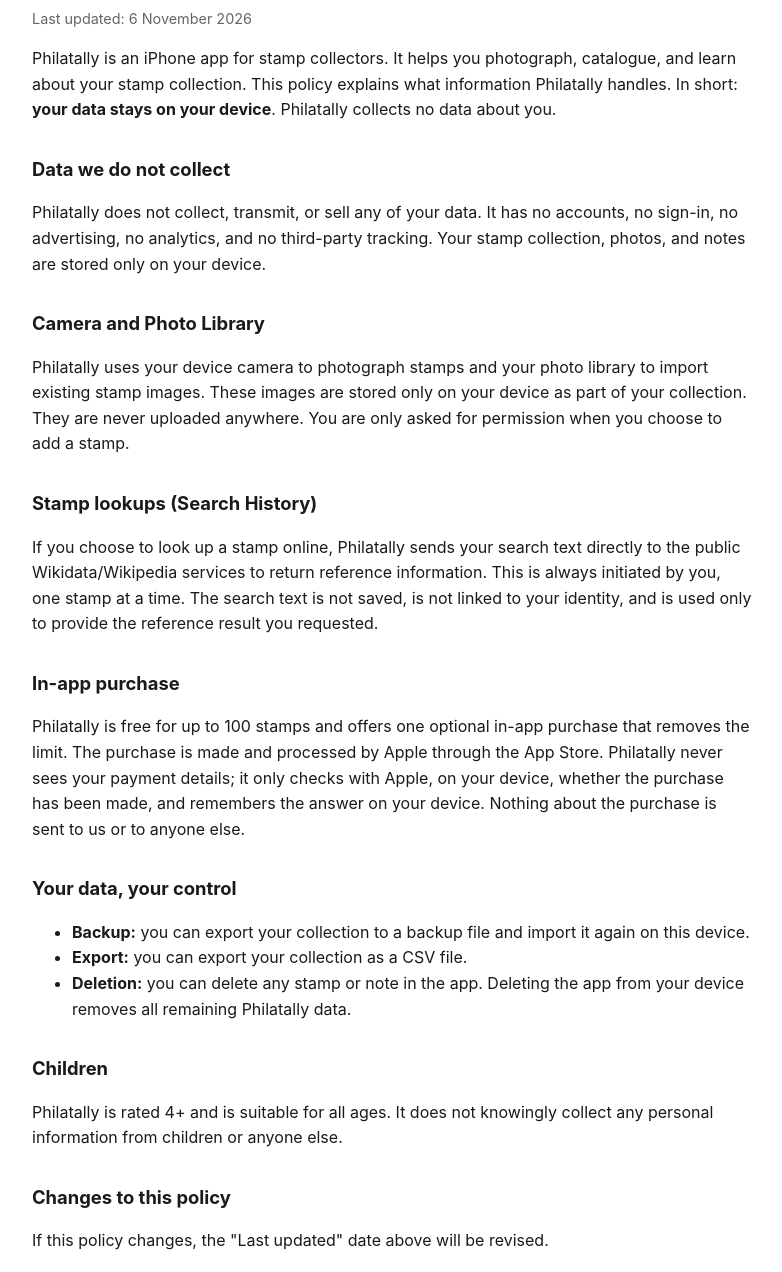
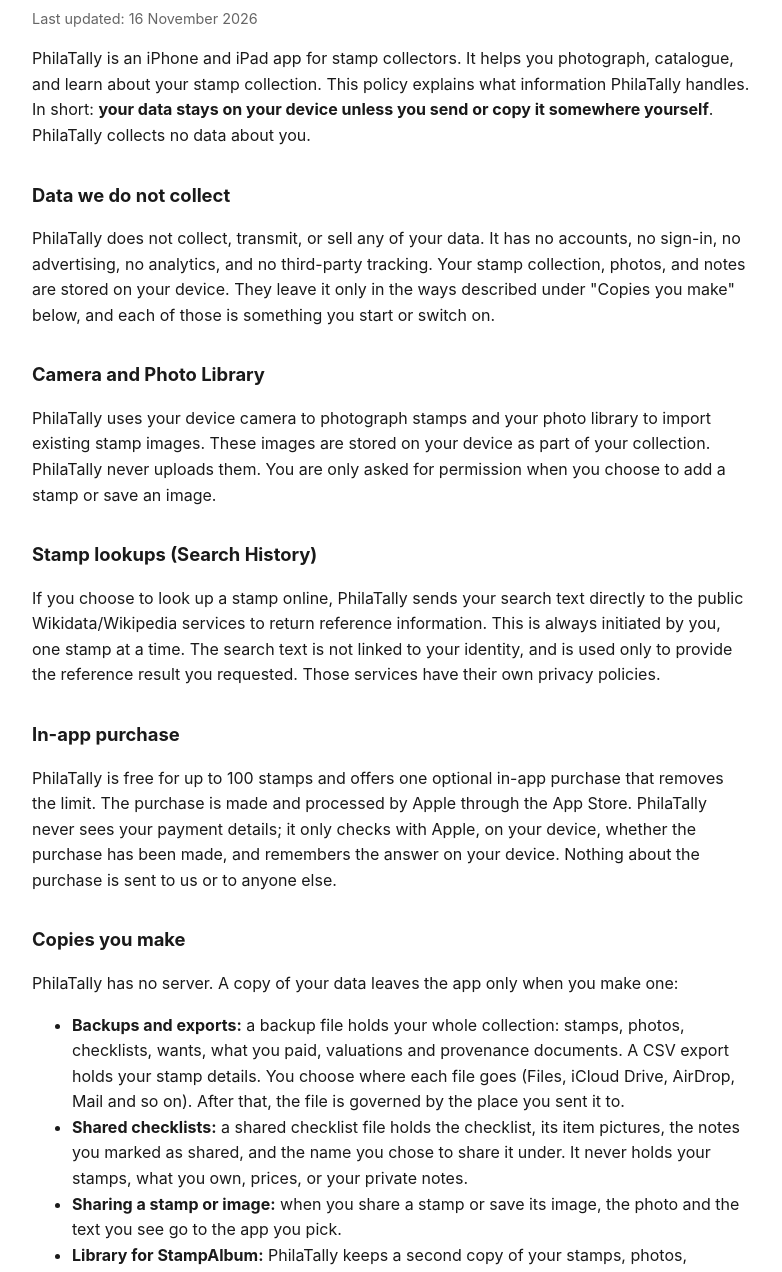
Before and after one commit to jsganesh/philatally-privacy, a plain HTML site: page index.html in a window 1280 px wide. Shown: the part 100-1372 px from the top of the page, without its empty margins (248-1030 px from the left). Drawn offline with Linux system fonts and the light colour scheme.

Commit message:
Privacy policy and support page: 16 Nov 2026 versions
Copied from the app repository (docs/privacy.html, docs/support.html at
c68e675). The policy now covers backups and exports, shared checklists,
sharing a stamp and the Library for StampAlbum folder. The support page
uses the Tools paths. The name is PhilaTally throughout.

Co-Authored-By: Claude Fable 5.2 <noreply@anthropic.com>

```diff
--- a/index.html
+++ b/index.html
@@ -3,7 +3,7 @@
 <head>
   <meta charset="utf-8">
   <meta name="viewport" content="width=device-width, initial-scale=1">
-  <title>Philatally Privacy Policy</title>
+  <title>PhilaTally Privacy Policy</title>
   <style>
     body {
       font-family: -apple-system, BlinkMacSystemFont, "Segoe UI", Helvetica, Arial, sans-serif;
@@ -20,52 +20,85 @@
   </style>
 </head>
 <body>
-  <h1>Philatally Privacy Policy</h1>
-  <p class="updated">Last updated: 6 November 2026</p>
+  <h1>PhilaTally Privacy Policy</h1>
+  <p class="updated">Last updated: 16 November 2026</p>
 
-  <p>Philatally is an iPhone app for stamp collectors. It helps you photograph,
+  <p>PhilaTally is an iPhone and iPad app for stamp collectors. It helps you photograph,
   catalogue, and learn about your stamp collection. This policy explains what
-  information Philatally handles. In short: <strong>your data stays on your
-  device</strong>. Philatally collects no data about you.</p>
+  information PhilaTally handles. In short: <strong>your data stays on your
+  device unless you send or copy it somewhere yourself</strong>. PhilaTally
+  collects no data about you.</p>
 
   <h2>Data we do not collect</h2>
-  <p>Philatally does not collect, transmit, or sell any of your data. It has
+  <p>PhilaTally does not collect, transmit, or sell any of your data. It has
   no accounts, no sign-in, no advertising, no analytics, and no third-party
-  tracking. Your stamp collection, photos, and notes are stored only on your
-  device.</p>
+  tracking. Your stamp collection, photos, and notes are stored on your
+  device. They leave it only in the ways described under "Copies you
+  make" below, and each of those is something you start or switch on.</p>
 
   <h2>Camera and Photo Library</h2>
-  <p>Philatally uses your device camera to photograph stamps and your photo
-  library to import existing stamp images. These images are stored only on
-  your device as part of your collection. They are never uploaded anywhere.
-  You are only asked for permission when you choose to add a stamp.</p>
+  <p>PhilaTally uses your device camera to photograph stamps and your photo
+  library to import existing stamp images. These images are stored on your
+  device as part of your collection. PhilaTally never uploads them. You are
+  only asked for permission when you choose to add a stamp or save an
+  image.</p>
 
   <h2>Stamp lookups (Search History)</h2>
-  <p>If you choose to look up a stamp online, Philatally sends your search
+  <p>If you choose to look up a stamp online, PhilaTally sends your search
   text directly to the public Wikidata/Wikipedia services to return reference
   information. This is always initiated by you, one stamp at a time. The
-  search text is not saved, is not linked to your identity, and is used only
-  to provide the reference result you requested.</p>
+  search text is not linked to your identity, and is used only to provide
+  the reference result you requested. Those services have their own privacy
+  policies.</p>
 
   <h2>In-app purchase</h2>
-  <p>Philatally is free for up to 100 stamps and offers one optional in-app
+  <p>PhilaTally is free for up to 100 stamps and offers one optional in-app
   purchase that removes the limit. The purchase is made and processed by
-  Apple through the App Store. Philatally never sees your payment details;
+  Apple through the App Store. PhilaTally never sees your payment details;
   it only checks with Apple, on your device, whether the purchase has been
   made, and remembers the answer on your device. Nothing about the purchase
   is sent to us or to anyone else.</p>
 
+  <h2>Copies you make</h2>
+  <p>PhilaTally has no server. A copy of your data leaves the app only when
+  you make one:</p>
+  <ul>
+    <li><strong>Backups and exports:</strong> a backup file holds your whole
+    collection: stamps, photos, checklists, wants, what you paid, valuations
+    and provenance documents. A CSV export holds your stamp details. You
+    choose where each file goes (Files, iCloud Drive, AirDrop, Mail and so
+    on). After that, the file is governed by the place you sent it to.</li>
+    <li><strong>Shared checklists:</strong> a shared checklist file holds
+    the checklist, its item pictures, the notes you marked as shared, and
+    the name you chose to share it under. It never holds your stamps, what
+    you own, prices, or your private notes.</li>
+    <li><strong>Sharing a stamp or image:</strong> when you share a stamp or
+    save its image, the photo and the text you see go to the app you
+    pick.</li>
+    <li><strong>Library for StampAlbum:</strong> PhilaTally keeps a second
+    copy of your stamps, photos, checklists and wants in a "Philatally
+    Library" folder, including what you paid, valuations and provenance
+    notes, for the StampAlbum companion program to read. This is on from
+    the first launch, and the folder is on your device, where the Files
+    app shows it. If you choose a folder in iCloud Drive, Dropbox, OneDrive or
+    Google Drive, that service stores and syncs the copy under its own
+    privacy policy. You can switch this off in Tools › Settings › Library
+    for StampAlbum.</li>
+  </ul>
+
   <h2>Your data, your control</h2>
   <ul>
-    <li><strong>Backup:</strong> you can export your collection to a backup
-    file and import it again on this device.</li>
-    <li><strong>Export:</strong> you can export your collection as a CSV file.</li>
-    <li><strong>Deletion:</strong> you can delete any stamp or note in the app.
-    Deleting the app from your device removes all remaining Philatally data.</li>
+    <li><strong>Deletion:</strong> you can delete any stamp or note in the
+    app. Deleting the app from your device removes the data PhilaTally
+    keeps inside the app.</li>
+    <li><strong>Copies stay where you put them:</strong> deleting a stamp, or
+    the app, does not delete backups, exports, shared files, or a Library
+    for StampAlbum folder kept in the Files app or a synced folder. Delete
+    those in Files or in the service that holds them.</li>
   </ul>
 
   <h2>Children</h2>
-  <p>Philatally is rated 4+ and is suitable for all ages. It does not
+  <p>PhilaTally is rated 4+ and is suitable for all ages. It does not
   knowingly collect any personal information from children or anyone else.</p>
 
   <h2>Changes to this policy</h2>
```
Also changed, not shown: support/index.html (+21 -21 lines).
